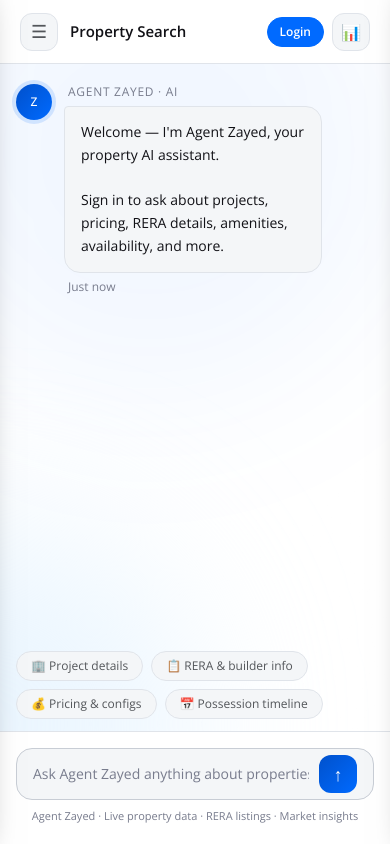
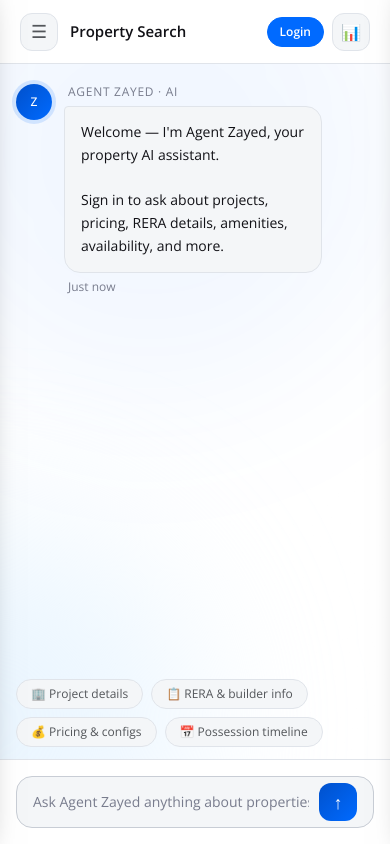
Before and after one commit to shubham8390/aqari, an Angular app: page /#/search in a window 390 px wide. Built offline with nearby package versions, Linux system fonts and the light colour scheme; a web font is replaced by a local one.

Commit message:
Resolved the latest issues

```diff
--- a/src/app/app.component.html
+++ b/src/app/app.component.html
@@ -5,7 +5,7 @@
      style="width:400px;height:400px;bottom:-80px;right:200px;filter:blur(80px);z-index:0;"></div>
 
 <!-- App Shell -->
-<div class="flex relative" style="height:100vh;z-index:1;">
+<div class="flex relative app-shell" style="z-index:1;">
 
   <!-- Mobile overlay — inside app shell so it shares the same stacking context as the drawers.
        z-index:45 sits between regular content and the drawers (z-index:50). -->
@@ -19,9 +19,9 @@
   <app-sidebar />
 
   <!-- Main Column: Topbar + Router View -->
-  <div class="flex flex-col flex-1 min-w-0 overflow-hidden">
+  <div class="flex flex-col flex-1 min-w-0 min-h-0 overflow-hidden">
     <app-topbar />
-    <div class="flex flex-1 overflow-hidden">
+    <div class="flex flex-1 overflow-hidden min-h-0">
       <router-outlet />
     </div>
   </div>
--- a/src/app/layout/auth/profile-setup-modal.component.html
+++ b/src/app/layout/auth/profile-setup-modal.component.html
@@ -10,7 +10,9 @@
 
       <div class="px-5 py-4 flex-shrink-0" style="border-bottom:1px solid var(--border);">
         <h2 class="font-display text-lg" style="color:var(--text-primary);">Complete your profile</h2>
-        <p class="text-xs mt-1" style="color:var(--text-muted);">Help us personalize your property search</p>
+        <p class="text-xs mt-1" style="color:var(--text-muted);">
+          {{ isBuilder ? 'Tell us about your company so buyers can find you' : 'Help us personalize your property search' }}
+        </p>
       </div>
 
       <form class="flex-1 overflow-y-auto custom-scroll px-5 py-4 flex flex-col gap-3 min-h-0" (ngSubmit)="onSubmit()">
@@ -28,6 +30,8 @@
           <input [(ngModel)]="form.phone" name="phone" class="auth-input w-full rounded-xl px-3.5 py-2.5 text-sm outline-none"
                  style="background:var(--bg-raised);border:1px solid var(--border-mid);color:var(--text-primary);" />
         </div>
+
+        @if (!isBuilder) {
           <div>
             <label class="block text-xs font-semibold mb-1.5" style="color:var(--text-secondary);">Requirement</label>
             <input [(ngModel)]="form.requirement" name="requirement" placeholder="e.g. 2BHK"
@@ -54,6 +58,7 @@
                    class="auth-input w-full rounded-xl px-3.5 py-2.5 text-sm outline-none"
                    style="background:var(--bg-raised);border:1px solid var(--border-mid);color:var(--text-primary);" />
           </div>
+        }
 
         @if (isBuilder) {
           <div>
--- a/src/app/layout/auth/profile-setup-modal.component.ts
+++ b/src/app/layout/auth/profile-setup-modal.component.ts
@@ -49,9 +49,22 @@ export class ProfileSetupModalComponent {
   onSubmit(): void {
     this.loading = true;
     this.error = '';
-    const payload: ProfileUpdate = { ...this.form };
-    if (!payload.min_budget) delete payload.min_budget;
-    if (!payload.max_budget) delete payload.max_budget;
+    const payload: ProfileUpdate = this.isBuilder
+      ? {
+          name: this.form.name,
+          phone: this.form.phone,
+          company_name: this.form.company_name,
+          website: this.form.website,
+          builder_description: this.form.builder_description,
+        }
+      : {
+          name: this.form.name,
+          phone: this.form.phone,
+          requirement: this.form.requirement,
+          preferred_areas: this.form.preferred_areas,
+          ...(this.form.min_budget ? { min_budget: this.form.min_budget } : {}),
+          ...(this.form.max_budget ? { max_budget: this.form.max_budget } : {}),
+        };
 
     this.profileService.updateProfile(payload).subscribe({
       next: (user) => {
--- a/src/app/views/property-search/property-search.component.html
+++ b/src/app/views/property-search/property-search.component.html
@@ -38,7 +38,7 @@
   </div>
 
   <!-- Input Area -->
-  <div class="px-4 md:px-8 pb-5 pt-4 flex-shrink-0" style="border-top:1px solid var(--border);background:var(--bg-card);">
+  <div class="chat-input-area px-4 md:px-8 pb-5 pt-4 flex-shrink-0" style="border-top:1px solid var(--border);background:var(--bg-card);">
     <div class="flex items-center gap-2.5 rounded-2xl px-4 py-1.5 transition-all duration-200"
          style="background:var(--bg-raised);border:1px solid var(--border-mid);"
          onfocusin="this.style.borderColor='var(--gold-border)';this.style.boxShadow='var(--focus-ring)'"
@@ -57,7 +57,7 @@
         ↑
       </button>
     </div>
-    <div class="text-center mt-2" style="font-size:11px;color:var(--text-muted);">
+    <div class="text-center mt-2 hidden sm:block" style="font-size:11px;color:var(--text-muted);">
       Agent Zayed · Live property data · RERA listings · Market insights
     </div>
   </div>
--- a/src/app/views/property-search/property-search.component.ts
+++ b/src/app/views/property-search/property-search.component.ts
@@ -10,7 +10,7 @@ import { ChatMessageComponent } from './chat-message/chat-message.component';
   standalone: true,
   imports: [CommonModule, FormsModule, ChatMessageComponent],
   templateUrl: './property-search.component.html',
-  host: { style: 'display:flex;flex:1;overflow:hidden;' },
+  host: { style: 'display:flex;flex:1;overflow:hidden;min-height:0;' },
 })
 export class PropertySearchComponent implements AfterViewChecked {
   chat = inject(ChatService);
--- a/src/index.html
+++ b/src/index.html
@@ -4,7 +4,7 @@
   <meta charset="utf-8">
   <title>Aqari — Dubai Real Estate AI Agent</title>
   <base href="/">
-  <meta name="viewport" content="width=device-width, initial-scale=1">
+  <meta name="viewport" content="width=device-width, initial-scale=1, viewport-fit=cover">
   <link rel="icon" type="image/x-icon" href="favicon.ico">
   <link rel="preconnect" href="https://fonts.googleapis.com">
   <link rel="preconnect" href="https://fonts.gstatic.com" crossorigin>
--- a/src/styles.css
+++ b/src/styles.css
@@ -144,6 +144,7 @@
 
 html, body {
   height: 100%;
+  height: 100dvh;
   background: var(--bg-deep);
   color: var(--text-primary);
   font-family: var(--font-body);
@@ -151,6 +152,12 @@ html, body {
   line-height: 1.5;
   overflow: hidden;
   transition: background 0.3s ease, color 0.3s ease;
+}
+
+.app-shell {
+  height: 100vh;
+  height: 100dvh;
+  min-height: 0;
 }
 
 h1, h2, h3, .font-display {
@@ -400,6 +407,19 @@ body::before {
   .right-panel-toggle {
     display: none !important;
   }
+
+  /* Chat input: respect mobile browser chrome + home indicator */
+  .chat-input-area {
+    padding-bottom: max(1rem, env(safe-area-inset-bottom, 0px)) !important;
+  }
+
+  /* Ensure routed views shrink inside flex column */
+  router-outlet + * {
+    min-height: 0;
+    flex: 1;
+    display: flex;
+    overflow: hidden;
+  }
 }
 
 /* ─────────────────────────────────────────────
```
Also changed, not shown: public/fonts/ivar-headline-semibold-core.woff2 (added), public/fonts/ivar-headline-semibold-extended.woff2 (added). Lines whose indentation alone changed are shown as unchanged.
